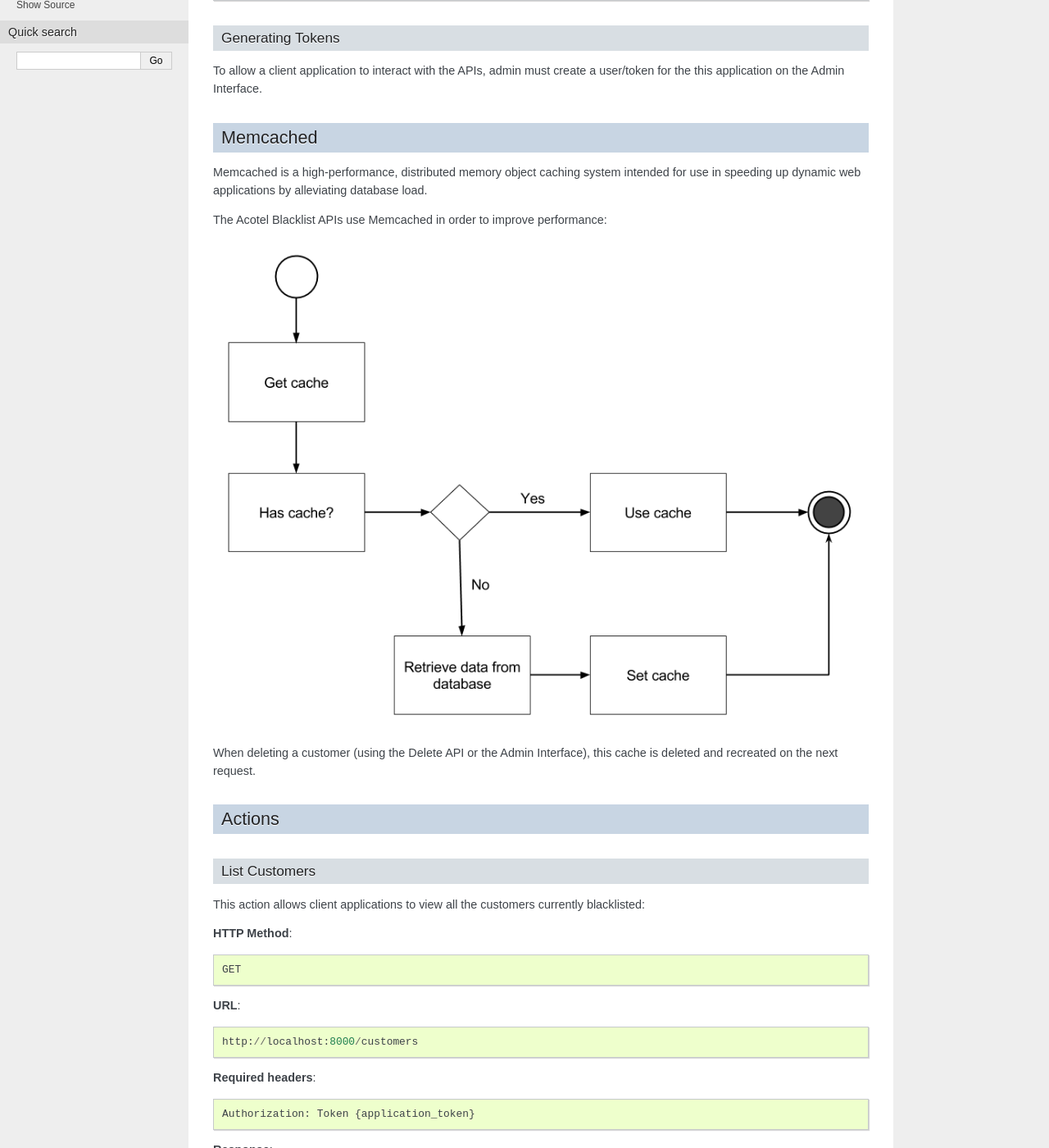
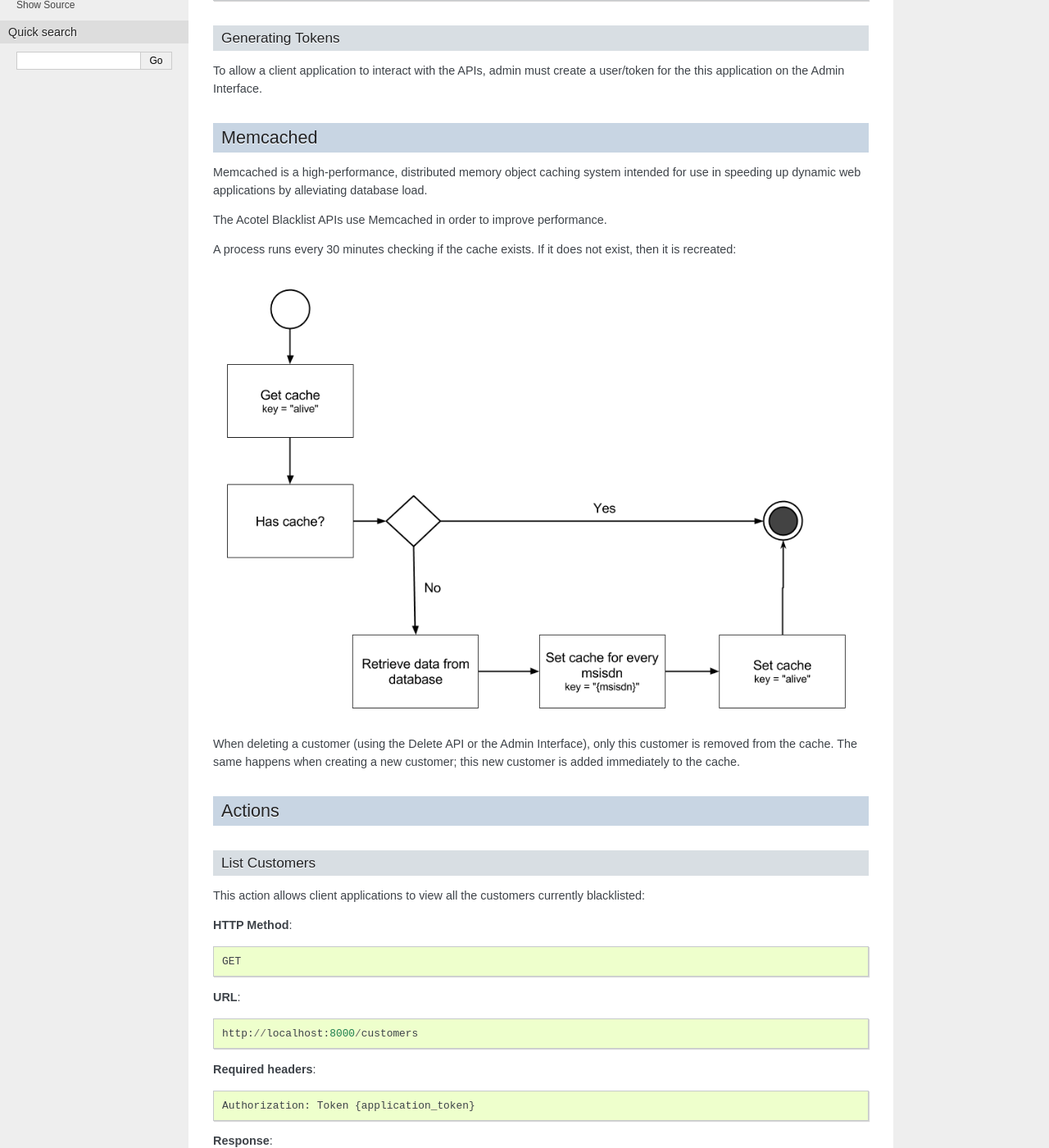
Before and after one commit to tcosta84/blacklist, a Sphinx documentation site: the page built from docs/source/api.rst, in a window 1280 px wide and 1400 px high, scrolled down 481 px. Shown: the whole window at 82% size. Built offline with Sphinx 7.4.7, drawn with Linux system fonts in a browser that asks for light colours.

Commit message:
Update documentation

```diff
--- a/docs/source/api.rst
+++ b/docs/source/api.rst
@@ -33,12 +33,16 @@ Memcached
 Memcached is a high-performance, distributed memory object caching system intended for use in
 speeding up dynamic web applications by alleviating database load.
 
-The Acotel Blacklist APIs use Memcached in order to improve performance:
+The Acotel Blacklist APIs use Memcached in order to improve performance.
+
+A process runs every 30 minutes checking if the cache exists. If it does not exist, then it is
+recreated:
 
 .. image:: _static/flow_memcached.png
 
-When deleting a customer (using the Delete API or the Admin Interface), this cache is deleted
-and recreated on the next request.
+When deleting a customer (using the Delete API or the Admin Interface), only this customer is
+removed from the cache. The same happens when creating a new customer; this new customer is added
+immediately to the cache.
 
 Actions
 =======
```
Also changed, not shown: docs/source/_static/flow_memcached.png.
